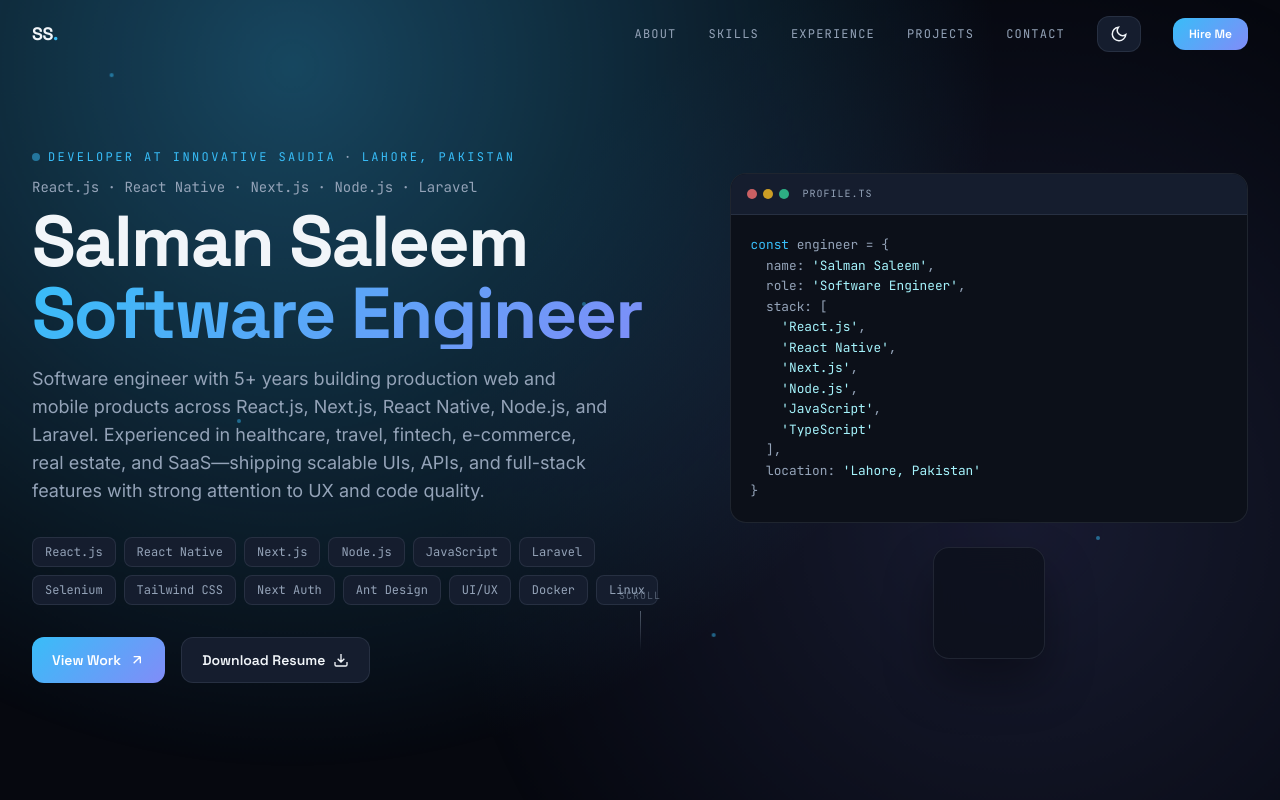
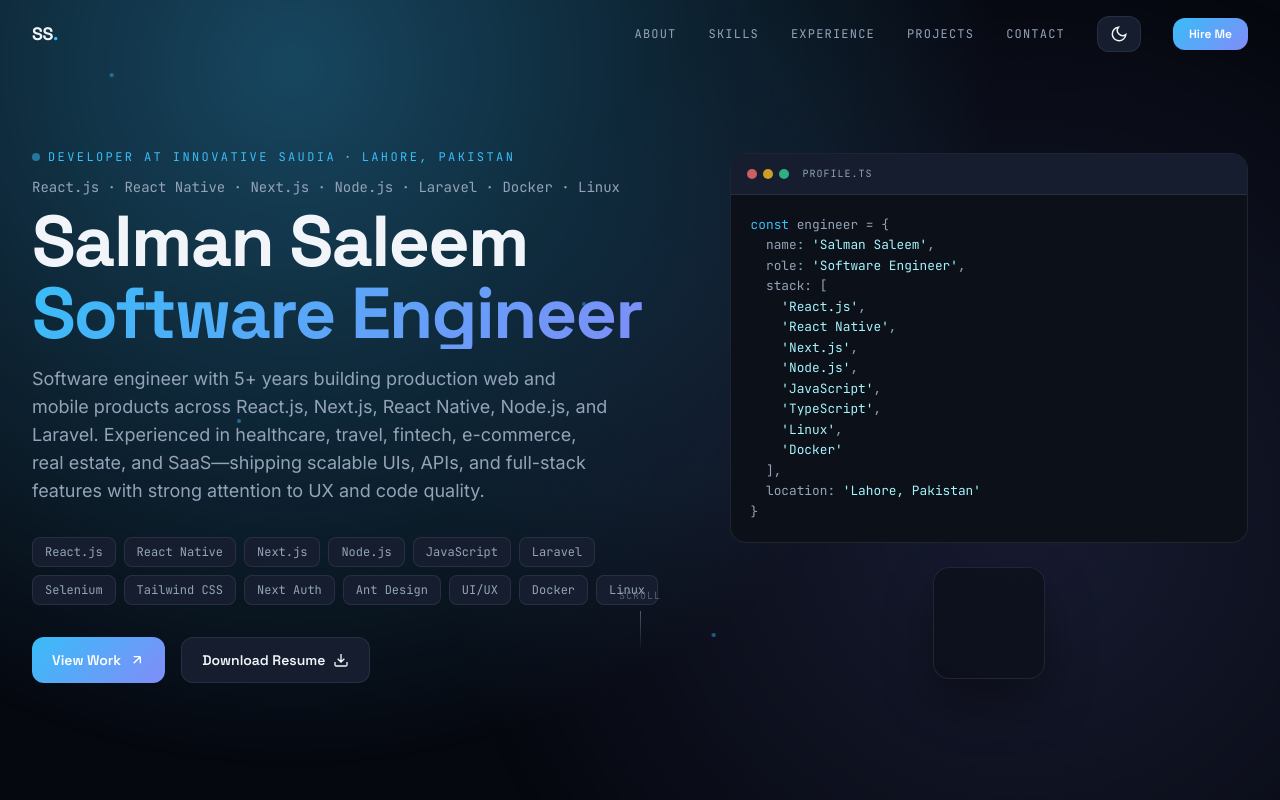
Before and after one commit to salman036/salmansaleemrepo, a Next.js app: page / in a window 1280 px wide. Shown: the top 800 px of the page. Built offline with nearby package versions, Linux system fonts and the light colour scheme.

Commit message:
add deployment skills in core stack.

```diff
--- a/app/data.js
+++ b/app/data.js
@@ -1,7 +1,7 @@
 export const personalInfo = {
   name: 'Salman Saleem',
   title: 'Software Engineer',
-  subtitle: 'React.js · React Native · Next.js · Node.js · Laravel',
+  subtitle: 'React.js · React Native · Next.js · Node.js · Laravel · Docker · Linux',
   email: 'salmansaleem036@gmail.com',
   phone: '(+92) 03044504408',
   location: 'Lahore, Pakistan',
@@ -36,7 +36,7 @@ export const focusAreas = [
 ]
 
 export const skills = {
-  'Core Stack': ['React.js', 'React Native', 'Next.js', 'Node.js', 'JavaScript', 'TypeScript'],
+  'Core Stack': ['React.js', 'React Native', 'Next.js', 'Node.js', 'JavaScript', 'TypeScript', 'Linux', 'Docker'],
   'UI & Styling': ['Tailwind CSS', 'Ant Design', 'MUI', 'Bootstrap', 'UI/UX', 'HTML', 'CSS'],
   'Auth & Data': ['Next Auth', 'Redux', 'React Query', 'REST API', 'Axios'],
   'Backend & DevOps': ['Laravel', 'Docker', 'Linux', 'Git', 'GitHub', 'Beanstalk'],
```
